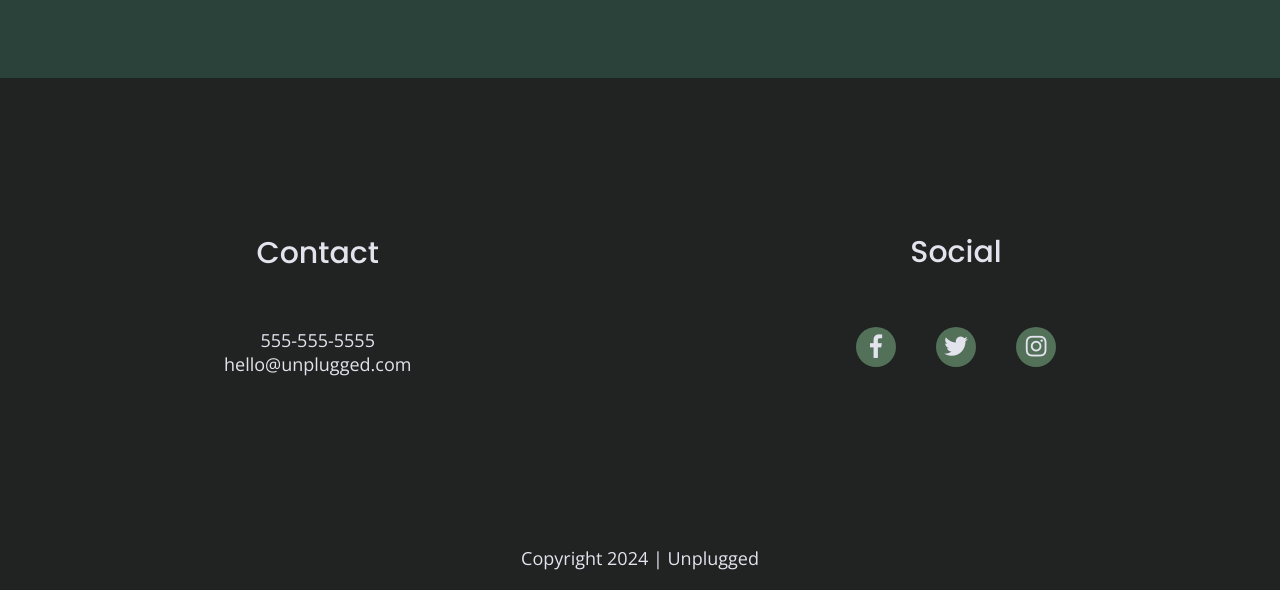
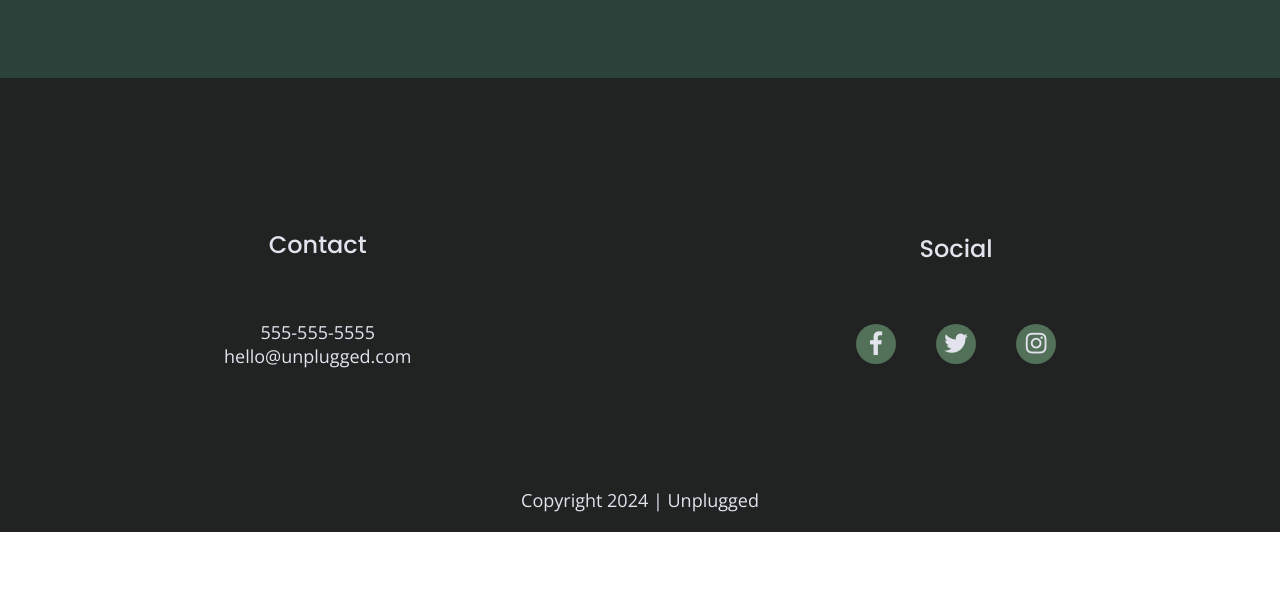
Before and after one commit to saxby-b/unplugged, a website built with Parcel: page index.html in a window 1280 px wide. Shown: the part 2599-3189 px from the top of the page. After the commit the page ends 3131 px from the top, so only its background shows below. Built offline with nearby package versions, Linux system fonts and the light colour scheme.

Commit message:
Updated styles for footer alignment

```diff
--- a/css/main.css
+++ b/css/main.css
@@ -619,6 +619,7 @@ h1 {
 .reviews article {
   display: flex;
   justify-content: space-between;
+  align-items: space-between;
 }
 
 .reviews h2 {
@@ -647,13 +648,24 @@ footer .contact {
   margin-bottom: 0;
 }
 
-.social h4 {
+footer h4  {
+  font-size: 1.5em;
+  margin-bottom: 40px;
+}
+
+/*.social h4 {
+  padding-bottom: 20px;
+  margin-bottom: 39.9px;
+  padding-top: 0;
   margin-top: 0;
-  padding-top: 0;
-}
+} */
 footer .social-icons {
   width: 12.5em;
   justify-content: space-between;
+}
+
+footer address p {
+  padding-bottom: 0;
 }
 footer .copyright {
   width: 100%;
@@ -731,6 +743,13 @@ footer .copyright {
   font-size: 1.125em;
   line-height: 24px;
  }
+
+ /*footer h4 {
+  margin-top: 60px;
+ }
+ .contact h4 {
+  margin-top: 0;
+ } */
  /* Header */
  header {
  padding: 15px 0;
```
